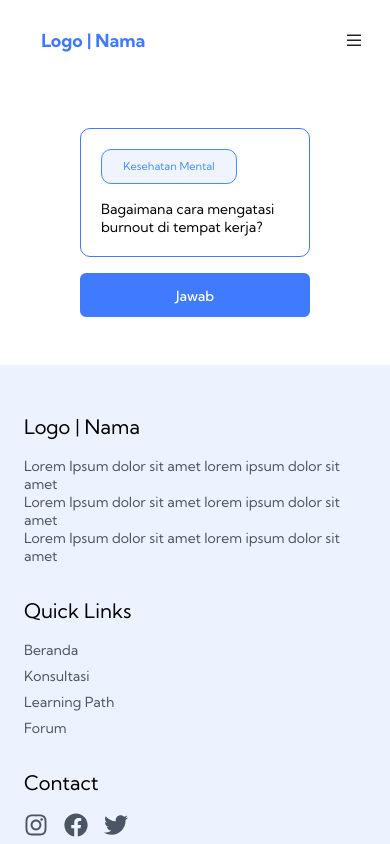
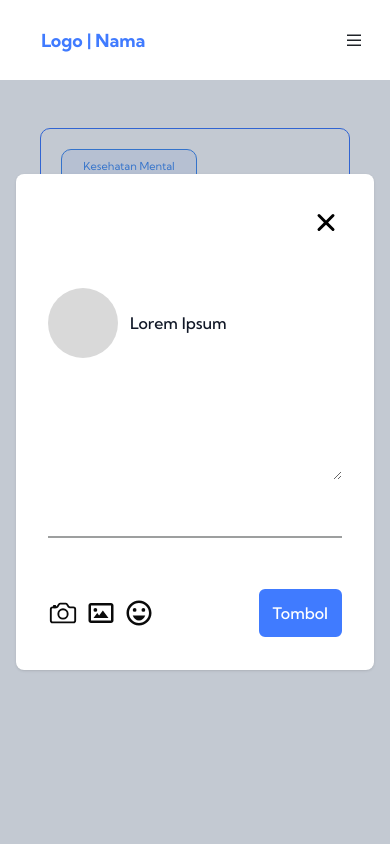
Before and after one commit to Augista/FEgenicsTeam3, a Next.js app: page /forum/1 in a window 390 px wide. Both pictures are taken after a click on the button "Jawab". Shown: the top 844 px of the page. Built offline with nearby package versions, Linux system fonts and the light colour scheme.

Commit message:
feat: progress forum-page done

```diff
--- a/package.json
+++ b/package.json
@@ -12,6 +12,7 @@
   "dependencies": {
     "@headlessui/react": "^2.2.0",
     "clsx": "^2.1.1",
+    "moment": "^2.30.1",
     "next": "14.2.15",
     "pnpm": "^9.12.3",
     "react": "^18",
--- a/src/app/container/forum/forum-detail-page.tsx
+++ b/src/app/container/forum/forum-detail-page.tsx
@@ -1,14 +1,20 @@
-"use client"
+"use client";
 import { usePathname } from "next/navigation";
-import { useEffect, useState } from "react";
+import { useEffect, useRef, useState } from "react";
+import { IoClose } from "react-icons/io5";
 import clsxm from "@/lib/clsxm";
 import Typography from "@/components/Typography";
 import ButtonNoLink from "@/components/button/buttonnolink";
 import ForumReply from "./forum-reply";
+import Input from "@/components/form/inputnoicon";
+import { IoCameraOutline } from "react-icons/io5";
+import { BiImage } from "react-icons/bi";
+import { MdOutlineEmojiEmotions } from "react-icons/md";
+import moment from "moment";
 
 interface ReplyProps {
   user: string;
-    createdAt: Date;
+  createdAt: string;
   reply: string;
 }
 
@@ -18,7 +24,6 @@ interface QuestionBoxProps {
   reply: ReplyProps[];
   category: string;
 }
-
 
 const questionList = [
   {
@@ -34,7 +39,8 @@ const questionList = [
       {
         user: "User1",
         createdAt: "17/08/2023",
-                reply: "Mulai olahraga tanpa harus pergi ke gym sebenarnya gampang dan fleksibel banget. Aku biasanya mulai dengan bodyweight exercises di rumah, kayak push-up, sit-up, plank, atau squat. Latihan-latihan ini gak butuh alat sama sekali, jadi bisa langsung aja di ruang tamu atau kamar. Aku sering juga cari video workout di YouTube buat variasi, apalagi kalau lagi bosen sama gerakan yang itu-itu aja. Di sana banyak banget pilihan, dari yoga yang lebih tenang sampai HIIT yang intens buat cardio, jadi bisa sesuaiin sama mood."
+        reply:
+          "Mulai olahraga tanpa harus pergi ke gym sebenarnya gampang dan fleksibel banget. Aku biasanya mulai dengan bodyweight exercises di rumah, kayak push-up, sit-up, plank, atau squat. Latihan-latihan ini gak butuh alat sama sekali, jadi bisa langsung aja di ruang tamu atau kamar. Aku sering juga cari video workout di YouTube buat variasi, apalagi kalau lagi bosen sama gerakan yang itu-itu aja. Di sana banyak banget pilihan, dari yoga yang lebih tenang sampai HIIT yang intens buat cardio, jadi bisa sesuaiin sama mood.",
       },
     ],
     category: "Penyakit & Pengobatan",
@@ -128,36 +134,136 @@ const questionList = [
     title: "Bagaimana cara mengatasi burnout di tempat kerja?",
     reply: [],
     category: "Kesehatan Mental",
-    }
-]
+  },
+];
 
 export default function ForumDetailPage() {
-    const [question, setQuestion] = useState<QuestionBoxProps>({} as QuestionBoxProps);
+  const [question, setQuestion] = useState<QuestionBoxProps>(
+    {} as QuestionBoxProps
+  );
+  const [isModalOpen, setisModalOpen] = useState(false);
+  const inputRef = useRef<HTMLInputElement>(null);
   const pathname = usePathname();
   const id = pathname.split("/").pop();
   useEffect(() => {
-        setQuestion(questionList.find((question) => question.id === parseInt(id)) || {} as QuestionBoxProps);
-    },[id])
+    setQuestion(
+      questionList.find((question) => question.id === parseInt(id)) ||
+        ({} as QuestionBoxProps)
+    );
+  }, [id]);
+
+  const openModalHandler = () => setisModalOpen(true);
+  const closeModalHandler = () => setisModalOpen(false);
+
+  const handleSubmit = () => {
+    if (question && inputRef?.current) {
+      const newReply: ReplyProps = {
+        user: "CurrentUser", // Replace with actual user if you have a user context
+        createdAt: moment().format("l"),
+        reply: inputRef.current.value,
+      };
+
+      // Update the question list with the new reply
+      setQuestion((prevQuestion) => ({
+        ...prevQuestion,
+        reply: [...prevQuestion.reply, newReply],
+      }));
+
+      // Clear input after submit
+      inputRef.current.value = "";
+      closeModalHandler();
+    }
+  };
 
   return (
-        <div className="mt-32 flex flex-col mx-20 gap-4">
-            <div  className={clsxm("rounded-[10px] border-[1px] border-[#407BFF]",
+    <div className="mt-32 flex flex-col mx-10 lg:mx-20 gap-4">
+      <div
+        className={clsxm(
+          "rounded-[10px] border-[1px] border-[#407BFF]",
           "p-[20px] md:p-[50px] w-full m-auto h-auto"
-            )}>
-                <div className='flex flex-col gap-4 lg:gap-[30px]'>
-                    <div className='text-center border-[1px] bg-[#EFF4FF] text-[#458FF6] border-[#458FF6] rounded-[10px] max-w-[136px] text-[11px] px-2 py-2'>{question.category}</div>
-                    <Typography className='text-[36px]'>{question.title}</Typography>
+        )}
+      >
+        <div className="flex flex-col gap-4 lg:gap-[30px]">
+          <div className="text-center border-[1px] bg-[#EFF4FF] text-[#458FF6] border-[#458FF6] rounded-[10px] max-w-[136px] text-[11px] px-2 py-2">
+            {question.category}
+          </div>
+          <Typography className="text-[36px]">{question.title}</Typography>
         </div>
       </div>
       <div className="flex flex-col gap-[100px]">
-                <ButtonNoLink className="w-full" >Jawab</ButtonNoLink>
-                {question.reply  && question.reply.map((reply, index) => {
+        <ButtonNoLink onClick={openModalHandler} className="w-full">
+          Jawab
+        </ButtonNoLink>
+        {question.reply &&
+          question.reply.map((reply, index) => {
             return (
-                        <ForumReply key={index} user={reply.user} createdAt={reply.createdAt}>{reply.reply}</ForumReply>
-                    )
+              <ForumReply
+                key={index}
+                user={reply.user}
+                createdAt={reply.createdAt}
+              >
+                {reply.reply}
+              </ForumReply>
+            );
           })}
       </div>
       <div className="h-8"></div>
+
+      {isModalOpen && (
+        <>
+          <div className="fixed inset-0 z-40 bg-[#001B4178] opacity-50"></div>
+          <div className="overflow-y-auto fixed z-50 inset-0 p-4 md:px-20 w-full max-w-[1200px] max-h-full flex items-center justify-center">
+            <div className="relative flex flex-col w-full mx-auto gap-[50px] p-8 lg:py-[60px] lg:px-[117px] bg-white rounded-lg shadow dark:bg-gray-700">
+              <div className="flex items-center justify-end">
+                <button
+                  onClick={closeModalHandler}
+                  className="text-black bg-transparent rounded-lg text-lg w-8 h-8 inline-flex justify-center items-center dark:hover:bg-gray-600 dark:hover:text-white"
+                >
+                  <IoClose size={53} />
+                </button>
               </div>
-    )
+              <div className="flex gap-3 md:gap-[34px] items-center">
+                <div className="w-[70px] h-[70px] bg-[#D9D9D9] rounded-full"></div>
+                <Typography
+                  weight="medium"
+                  variant="h6"
+                  className="text-gray-900 dark:text-white max-md:text-[16px]"
+                >
+                  Lorem Ipsum
+                </Typography>
+              </div>
+              <div>
+                <Input
+                  placeholder=""
+                  inputClassName="border-none focus:outline-none placeholder-[#458FF6] text-3xl"
+                  inputRef={inputRef}
+                  autofocus
+                  multiline
+                />
+              </div>
+              <div className="border-b-2 border-[#9D9F9F]"></div>
+              <div className="flex items-center justify-between">
+                <div className="flex gap-2">
+                  <IoCameraOutline size={50} className="max-md:w-[30px]" />
+                  <BiImage size={50} className="max-md:w-[30px]" />
+                  <MdOutlineEmojiEmotions
+                    size={50}
+                    className="max-md:w-[30px]"
+                  />
+                </div>
+                <ButtonNoLink
+                  size="large"
+                  variant="primary"
+                  className="font-semibold px-3 md:px-[32px] lg:px-[62px] flex items-center gap-2"
+                  onClick={handleSubmit}
+                >
+                  Tombol
+                </ButtonNoLink>
+              </div>
+            </div>
+          </div>
+        </>
+      )}
+    </div>
+  );
 }
--- a/src/app/container/forum/forum-reply.tsx
+++ b/src/app/container/forum/forum-reply.tsx
@@ -8,19 +8,19 @@ import { IoMdHeartEmpty } from "react-icons/io";
 
 interface ReplyProps {
     user: string;
-    createdAt: Date;
+    createdAt: string;
     children: string;
 }
 
 export default function ForumReply({user, createdAt, children}: ReplyProps){
     return(
         <div className="px-8 py-10 lg:px-[117px] lg:py-[100px] border-[1px] border-[#458FF6] rounded-[10px] flex flex-col gap-[50px]">
-            <div className="w-full flex justify-between items-center">
+            <div className="w-full flex flex-col max-md:gap-[20px] md:flex-row justify-between items-center">
                 <div className='w-full flex gap-[34px] items-center'>
                     <div className="w-[70px] h-[70px] bg-[#D9D9D9] rounded-full"></div>
                     <Typography variant='h5' weight='semibold'>{user}</Typography>
                 </div>
-                <Typography variant='t' weight='regular' className='text-[#9D9F9F]'>{createdAt}</Typography>
+                <Typography variant='t' weight='regular' className='text-[#9D9F9F] text-sm lg:text-lg '>{createdAt}</Typography>
             </div>
             <Typography variant='t' weight='light' className='text-[30px]'>{children}</Typography>
             <div className='flex justify-start gap-4'>
--- a/src/app/forum/[id]/layout.tsx
+++ b/src/app/forum/[id]/layout.tsx
@@ -3,10 +3,8 @@ import Navbar from "@/components/Navbar";
 
 export default function MainLayout({ children }: Readonly<{ children: React.ReactNode }>) {
   return (
-  <div className="scroll-auto">
-    <Navbar/>
+  <div className="min-h-screen">
     {children}
-    <Footer/>
   </div>
   );
 }
--- a/src/components/form/inputnoicon.tsx
+++ b/src/components/form/inputnoicon.tsx
@@ -11,6 +11,9 @@ interface InputProps {
   containerClassName?: string;
   inputRef?: React.RefObject<HTMLInputElement>;
   onChange?: (e: React.ChangeEvent<HTMLInputElement>) => void;
+  inputProps?: React.InputHTMLAttributes<HTMLInputElement>;
+  autofocus?: boolean;
+  multiline?: boolean;
 }
 
 const Input: React.FC<InputProps> = ({
@@ -20,18 +23,32 @@ const Input: React.FC<InputProps> = ({
   inputClassName = "",
   containerClassName = "",
   inputRef,
+  autofocus = false,
+  multiline = false,
   onChange,
 }) => {
   return (
     <div className={`w-full  ${containerClassName}`}>
+      {multiline ? (
+        <textarea
+          name={name}
+          placeholder={placeholder}
+          className={`w-full border-[1px] border-gray-400 rounded-lg ${inputClassName}`}
+          onChange={onChange}
+          ref={inputRef as React.RefObject<HTMLTextAreaElement>}
+          autoFocus={autofocus}
+        />
+      ) : (
         <input
           type={type}
           name={name}
           placeholder={placeholder}
           className={`w-full border-[1px] border-gray-400 rounded-lg ${inputClassName}`}
           onChange={onChange}
-        ref={inputRef}
+          ref={inputRef as React.RefObject<HTMLInputElement>}
+          autoFocus={autofocus}
         />
+      )}
     </div>
   );
 };
```
Also changed, not shown: src/app/container/forum/forum-search.tsx (+20 -10 lines), 1 other file (tests, documents, lock files or other folders). Lines whose indentation alone changed are shown as unchanged.
